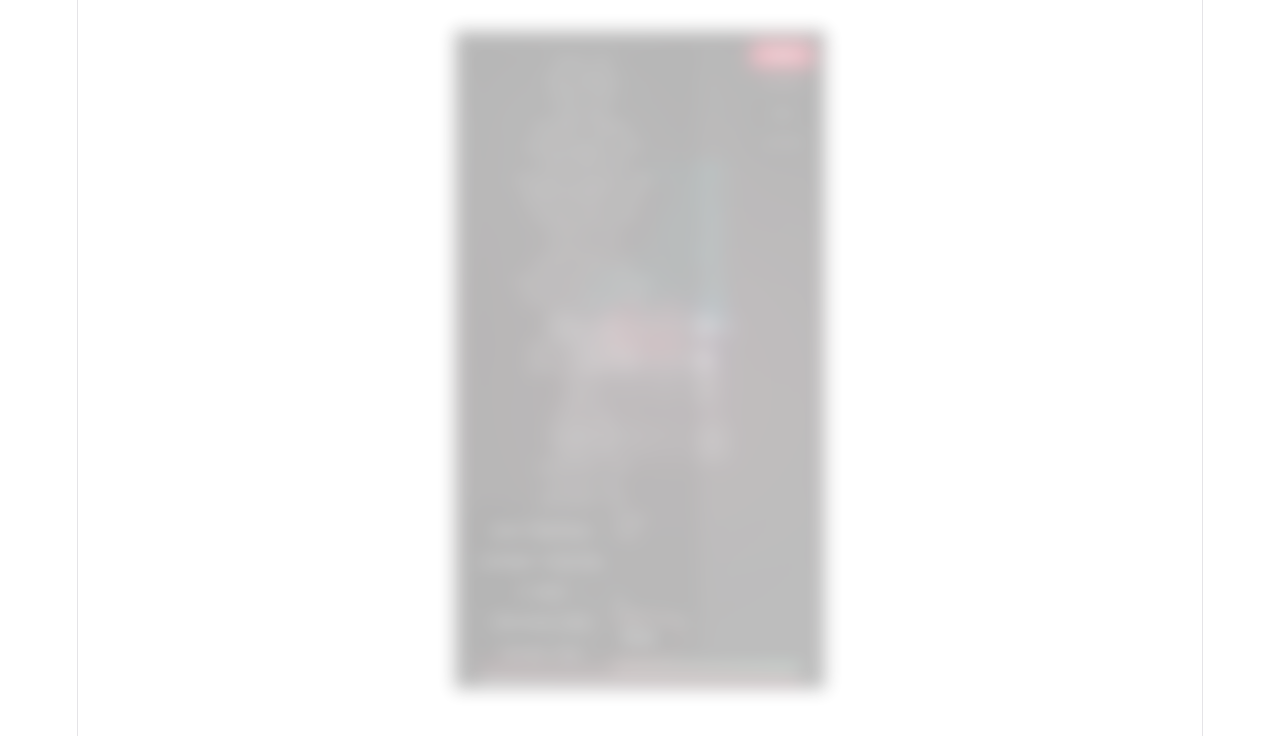
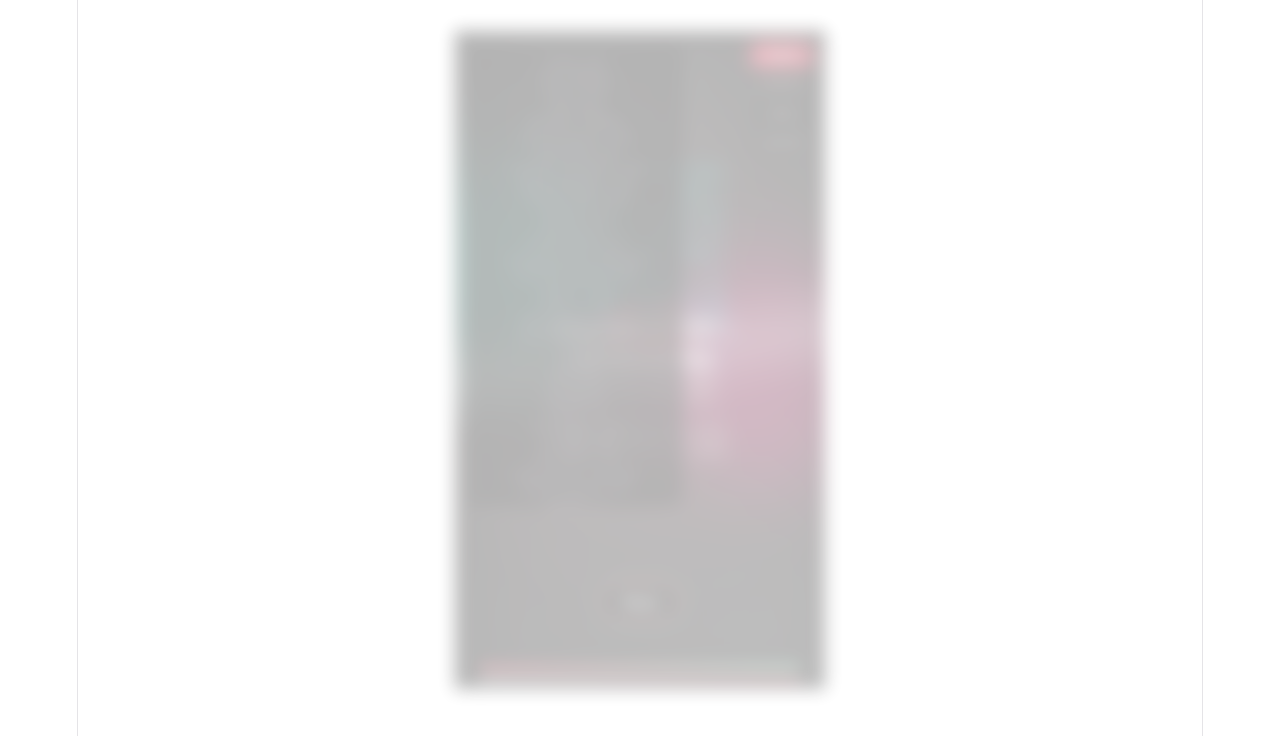
Before and after one commit to mabuyu/AI-VIDEO-RUNTIME, a React (Vite) app: page / in a window 1280 px wide. Shown: the top 736 px of the page. Built offline with nearby package versions, Linux system fonts and the light colour scheme.

Commit message:
Day13 Depth Engine Complete

```diff
--- a/src/App.css
+++ b/src/App.css
@@ -367,18 +367,30 @@
   top: 12px;
   left: 12px;
 
-  z-index: 20;
+  width: 190px;
+  max-height: 430px;
+  overflow-y: auto;
 
+  z-index: 40;
   font-size: 11px;
-  line-height: 1.5;
+  line-height: 1.35;
 
-  color: rgba(255, 255, 255, 0.65);
+  padding: 10px;
+  border-radius: 12px;
 
-  background: rgba(0, 0, 0, 0.35);
-  padding: 8px 10px;
-  border-radius: 10px;
+  background: rgba(0, 0, 0, 0.65);
+}
+.debug-panel::-webkit-scrollbar {
+  width: 4px;
+}
 
-  backdrop-filter: blur(8px);
+.debug-panel::-webkit-scrollbar-thumb {
+  background: rgba(255, 255, 255, 0.35);
+  border-radius: 4px;
+}
+
+.debug-panel::-webkit-scrollbar-track {
+  background: transparent;
 }
 .progress-bar {
   position: absolute;
@@ -393,7 +405,7 @@
   background: rgba(255, 255, 255, 0.12);
   border-radius: 999px;
 
-  overflow: hidden;
+  overflow-y: auto;
 }
 
 .progress-fill {
@@ -445,7 +457,7 @@
 }
 .play-button {
   position: absolute;
-  bottom: 36px;
+  bottom: 70px;
   left: 50%;
 
   transform: translateX(-50%);
@@ -477,29 +489,7 @@
   background: rgba(255, 59, 92, 0.65);
 }
 .shortcut-panel {
-  position: absolute;
-
-  left: 12px;
-  bottom: 12px;
-
-  z-index: 40;
-
-  display: flex;
-  flex-direction: column;
-  gap: 4px;
-
-  padding: 10px 12px;
-
-  border-radius: 12px;
-
-  font-size: 10px;
-  font-weight: 700;
-
-  color: rgba(255,255,255,0.7);
-
-  background: rgba(0,0,0,0.35);
-
-  backdrop-filter: blur(10px);
+  display: none;
 }
 .timeline-item {
   border: none;
@@ -793,3 +783,69 @@
 
   white-space: nowrap;
 }
+.background-grid {
+  position: absolute;
+  inset: 0;
+  background-image:
+    linear-gradient(rgba(255, 255, 255, 0.08) 1px, transparent 1px),
+    linear-gradient(90deg, rgba(255, 255, 255, 0.08) 1px, transparent 1px);
+  background-size: 24px 24px;
+  opacity: 0.22;
+}
+
+.background-orb {
+  position: absolute;
+  width: 140px;
+  height: 140px;
+  border-radius: 50%;
+  filter: blur(18px);
+  opacity: 0.45;
+}
+
+.orb-left {
+  left: -60px;
+  top: 120px;
+
+  width: 220px;
+  height: 220px;
+
+  background: rgba(0,255,220,0.7);
+
+  filter: blur(40px);
+}
+
+.orb-right {
+  right: -60px;
+  top: 220px;
+
+  width: 220px;
+  height: 220px;
+
+  background: rgba(255,0,120,0.7);
+
+  filter: blur(40px);
+}
+
+.foreground-vignette {
+  position: absolute;
+  inset: 0;
+  box-shadow: inset 0 0 80px rgba(0, 0, 0, 0.85);
+}
+
+.foreground-light-streak {
+  position: absolute;
+
+  left: -40%;
+  top: 45%;
+
+  width: 180%;
+  height: 40px;
+
+  background: rgba(255,255,255,0.35);
+
+  filter: blur(20px);
+
+  transform: rotate(-8deg);
+
+  opacity: 0.8;
+}
--- a/src/App.tsx
+++ b/src/App.tsx
@@ -42,6 +42,16 @@
   getAudioProgress,
 } from './utils/audioParser'
 import { getAudioPreset } from './utils/audioPresets'
+import {
+  getCurrentDepth,
+  getDepthProgress,
+} from './utils/depthParser'
+import { getDepthPreset } from './utils/depthPresets'
+import { validateDepths } from './utils/depthValidator'
+import {
+  getParallaxOffset,
+  getLayerScale,
+} from './utils/parallax'
 
 function App() {
   const FPS = getTimelineFPS()
@@ -58,6 +68,7 @@
     console.log('Subtitle Validation:', validateSubtitles())
     console.log('Camera Validation:', validateCamera())
     console.log('Effect Validation:', validateEffects())
+    console.log('Depth Validation:', validateDepths())
   }, [])
 
   useEffect(() => {
@@ -106,6 +117,7 @@
   const currentCamera = getCurrentCamera(currentTime)
   const currentEffect = getCurrentEffect(currentTime)
   const currentAudio = getCurrentAudio(currentTime)
+  const currentDepth = getCurrentDepth(currentTime)
 
   const effectProgress = getEffectProgress(currentTime, currentEffect)
   const effectPreset = currentEffect
@@ -117,6 +129,11 @@
     ? getAudioPreset(currentAudio.preset)
     : null
 
+  const depthProgress = getDepthProgress(currentTime, currentDepth)
+  const depthPreset = currentDepth
+    ? getDepthPreset(currentDepth.preset)
+    : null
+
   let audioGain = 1
 
   if (audioPreset && currentAudio) {
@@ -126,10 +143,7 @@
       audioGain *= audioProgress / audioPreset.fadeIn
     }
 
-    if (
-      audioPreset.fadeOut > 0 &&
-      audioProgress > 1 - audioPreset.fadeOut
-    ) {
+    if (audioPreset.fadeOut > 0 && audioProgress > 1 - audioPreset.fadeOut) {
       audioGain *= (1 - audioProgress) / audioPreset.fadeOut
     }
   }
@@ -171,6 +185,28 @@
   const cameraX = baseCameraX + shake.x
   const cameraY = baseCameraY + shake.y
 
+  const backgroundDepth = depthPreset?.background ?? 0.6
+  const middleDepth = depthPreset?.middle ?? 1
+  const foregroundDepth = depthPreset?.foreground ?? 1.4
+
+  const backgroundOffset = getParallaxOffset(
+    cameraX,
+    cameraY,
+    backgroundDepth
+  )
+
+  const middleOffset = getParallaxOffset(cameraX, cameraY, middleDepth)
+
+  const foregroundOffset = getParallaxOffset(
+    cameraX,
+    cameraY,
+    foregroundDepth
+  )
+
+  const backgroundScale = getLayerScale(cameraScale, backgroundDepth)
+  const middleScale = getLayerScale(cameraScale, middleDepth)
+  const foregroundScale = getLayerScale(cameraScale, foregroundDepth)
+
   const effectFilter = `
     blur(${effectPreset?.blur ?? 0}px)
     brightness(${effectPreset?.brightness ?? 1})
@@ -209,8 +245,16 @@
       className={`video scene-transition ${currentScene.position}`}
       style={{ background: currentScene.background }}
     >
-      <DepthLayer className="depth-back" x={cameraX * 0.15} y={cameraY * 0.15}>
+      <DepthLayer
+        className="depth-back"
+        x={backgroundOffset.x}
+        y={backgroundOffset.y}
+        scale={backgroundScale}
+      >
         <div className="ambient-glow"></div>
+        <div className="background-grid"></div>
+        <div className="background-orb orb-left"></div>
+        <div className="background-orb orb-right"></div>
       </DepthLayer>
 
       <div className="debug-panel">
@@ -250,6 +294,15 @@
         <div>fadeIn: {audioPreset?.fadeIn ?? 0}</div>
         <div>fadeOut: {audioPreset?.fadeOut ?? 0}</div>
         <div>audio gain: {audioGain.toFixed(2)}</div>
+
+        <div>depth preset: {currentDepth?.preset ?? 'none'}</div>
+        <div>depth progress: {depthProgress.toFixed(2)}</div>
+        <div>depth foreground: {foregroundDepth.toFixed(2)}</div>
+        <div>depth middle: {middleDepth.toFixed(2)}</div>
+        <div>depth background: {backgroundDepth.toFixed(2)}</div>
+        <div>foreground scale: {foregroundScale.toFixed(2)}</div>
+        <div>middle scale: {middleScale.toFixed(2)}</div>
+        <div>background scale: {backgroundScale.toFixed(2)}</div>
 
         <div>subtitle: {currentSubtitle?.text || 'none'}</div>
         <div>status: {isPlaying ? 'playing' : 'paused'}</div>
@@ -295,12 +348,11 @@
         <div>Click Bar : Seek</div>
       </div>
 
-
       <DepthLayer
         className="scene-camera depth-middle"
-        x={cameraX}
-        y={cameraY}
-        scale={cameraScale}
+        x={middleOffset.x}
+        y={middleOffset.y}
+        scale={middleScale}
       >
         <div style={{ filter: effectFilter }}>
           <SceneStatus
@@ -329,8 +381,15 @@
         </div>
       </DepthLayer>
 
-      <DepthLayer className="depth-front" x={cameraX * 1.6} y={cameraY * 1.6}>
+      <DepthLayer
+        className="depth-front"
+        x={foregroundOffset.x}
+        y={foregroundOffset.y}
+        scale={foregroundScale}
+      >
         <div className="film-grain"></div>
+        <div className="foreground-vignette"></div>
+        <div className="foreground-light-streak"></div>
       </DepthLayer>
     </div>
   )
--- /dev/null
+++ b/src/data/depth.json
@@ -0,0 +1,26 @@
+[
+  {
+    "id": "depth-hook",
+    "start": 0,
+    "duration": 1200,
+    "preset": "near"
+  },
+  {
+    "id": "depth-problem",
+    "start": 1200,
+    "duration": 1500,
+    "preset": "deep"
+  },
+  {
+    "id": "depth-value",
+    "start": 2700,
+    "duration": 1500,
+    "preset": "balanced"
+  },
+  {
+    "id": "depth-contrast",
+    "start": 4200,
+    "duration": 1300,
+    "preset": "cinematic"
+  }
+]
--- /dev/null
+++ b/src/utils/depthParser.ts
@@ -0,0 +1,36 @@
+import depths from '../data/depth.json'
+
+export interface Depth {
+  id: string
+  start: number
+  duration: number
+  preset: string
+}
+
+export function getDepths(): Depth[] {
+  return depths as Depth[]
+}
+
+export function getCurrentDepth(
+  currentTime: number
+): Depth | null {
+  const depth = getDepths().find(
+    (depth) =>
+      currentTime >= depth.start &&
+      currentTime < depth.start + depth.duration
+  )
+
+  return depth || null
+}
+
+export function getDepthProgress(
+  currentTime: number,
+  depth: Depth | null
+): number {
+  if (!depth) return 0
+
+  return Math.min(
+    (currentTime - depth.start) / depth.duration,
+    1
+  )
+}
--- /dev/null
+++ b/src/utils/depthPresets.ts
@@ -0,0 +1,43 @@
+export interface DepthPreset {
+  foreground: number
+  middle: number
+  background: number
+}
+
+export const depthPresets: Record<
+  string,
+  DepthPreset
+> = {
+  near: {
+    foreground: 1.4,
+    middle: 1,
+    background: 0.6,
+  },
+
+  balanced: {
+    foreground: 1.2,
+    middle: 1,
+    background: 0.8,
+  },
+
+  deep: {
+    foreground: 1.8,
+    middle: 1,
+    background: 0.4,
+  },
+
+  cinematic: {
+    foreground: 2,
+    middle: 1,
+    background: 0.3,
+  },
+}
+
+export function getDepthPreset(
+  presetName: string
+): DepthPreset {
+  return (
+    depthPresets[presetName] ??
+    depthPresets.balanced
+  )
+}
--- /dev/null
+++ b/src/utils/depthValidator.ts
@@ -0,0 +1,53 @@
+import depths from '../data/depth.json'
+
+interface DepthData {
+  id: string
+  start: number
+  duration: number
+  preset: string
+}
+
+export function validateDepths() {
+  const errors: string[] = []
+
+  ;(depths as DepthData[]).forEach(
+    (depth, index) => {
+      if (!depth.id) {
+        errors.push(
+          `depth ${index}: id missing`
+        )
+      }
+
+      if (
+        typeof depth.start !== 'number'
+      ) {
+        errors.push(
+          `depth ${index}: start invalid`
+        )
+      }
+
+      if (
+        typeof depth.duration !==
+        'number'
+      ) {
+        errors.push(
+          `depth ${index}: duration invalid`
+        )
+      }
+
+      if (
+        typeof depth.preset !==
+        'string'
+      ) {
+        errors.push(
+          `depth ${index}: preset invalid`
+        )
+      }
+    }
+  )
+
+  return {
+    valid: errors.length === 0,
+    errors,
+  }
+}
--- a/src/utils/parallax.ts
+++ b/src/utils/parallax.ts
@@ -1,10 +1,17 @@
 export function getParallaxOffset(
   cameraX: number,
   cameraY: number,
-  depth: number
+  depthFactor: number
 ) {
   return {
-    x: cameraX * depth,
-    y: cameraY * depth,
+    x: cameraX * depthFactor,
+    y: cameraY * depthFactor,
   }
 }
+
+export function getLayerScale(
+  cameraScale: number,
+  depthFactor: number
+) {
+  return 1 + (cameraScale - 1) * depthFactor
+}
```
